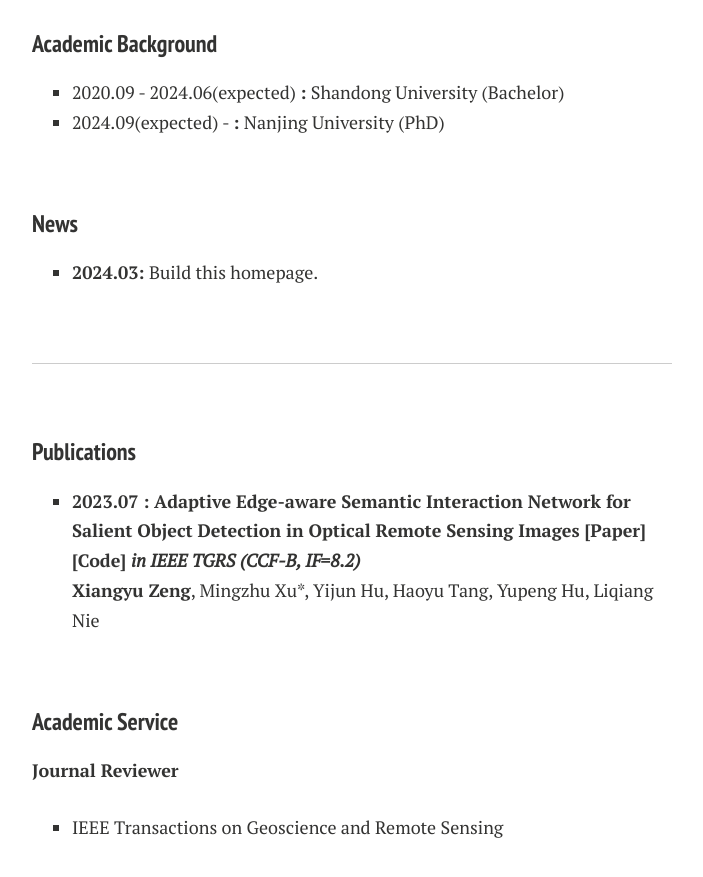
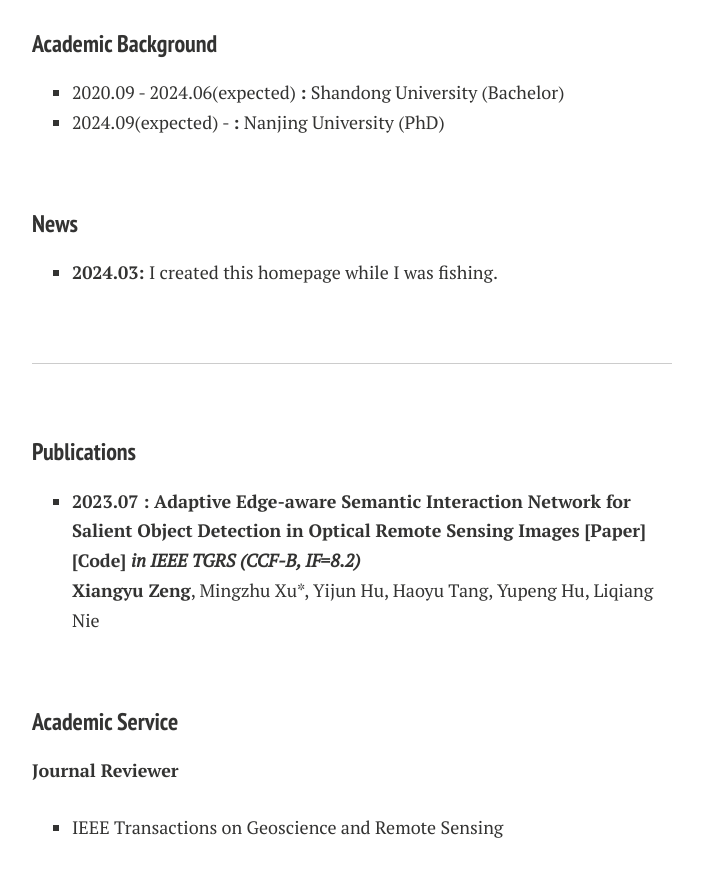
Before and after one commit to LanXingXuan/LanXingXuan.github.io, a Jekyll site: the page built from index.md, in a window 1280 px wide and 900 px high, scrolled down 548 px. Shown: the top 877 px of the window, without its empty margins (288-991 px from the left). Built offline with Jekyll 4.4.1, drawn with Linux system fonts in a browser that asks for light colours; nearby versions of some CDN libraries; comment, search, counter and statistics services are not loaded; a style sheet for code colours, icons or effects is not loaded.

Commit message:
Update index.md

```diff
--- a/index.md
+++ b/index.md
@@ -27,7 +27,7 @@ My research interests lies in the computer vision and multimodal, including Vide
 
 ### News
 
-- **2024.03:** Build this homepage.
+- **2024.03:** I created this homepage while I was fishing.
 
 <br>
 
```
